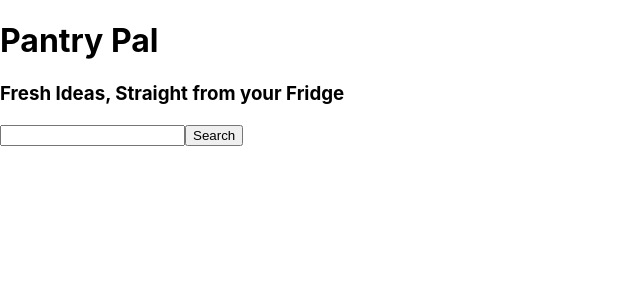
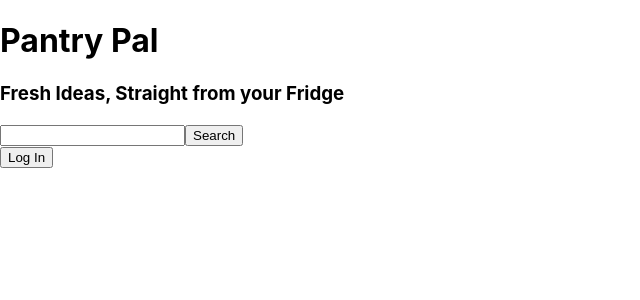
Before and after one commit to Jeffuz/Pantry-Pals, a React (Create React App) app in the folder flask-server/client/: page / in a window 1280 px wide. Shown: the top 300 px of the page, without its empty margins (0-640 px from the left). Built offline with nearby package versions, Linux system fonts and the light colour scheme.

Commit message:
Log In button

```diff
--- a/flask-server/client/src/pages/Home.js
+++ b/flask-server/client/src/pages/Home.js
@@ -1,11 +1,18 @@
 import { SearchBarComponent } from '../components/SearchBar';
+import { Link } from 'react-router-dom';
 
-export default function Home(){
+export default function Home() {
     return (
         <>
             <h1>Pantry Pal</h1>
             <h3>Fresh Ideas, Straight from your Fridge</h3>
-            <SearchBarComponent/>
+            {/* Search Bar */}
+            <SearchBarComponent />
+
+            {/* Log In Button */}
+            <Link to="/login">
+                <button>Log In</button>
+            </Link>
         </>
     )
 }
```
